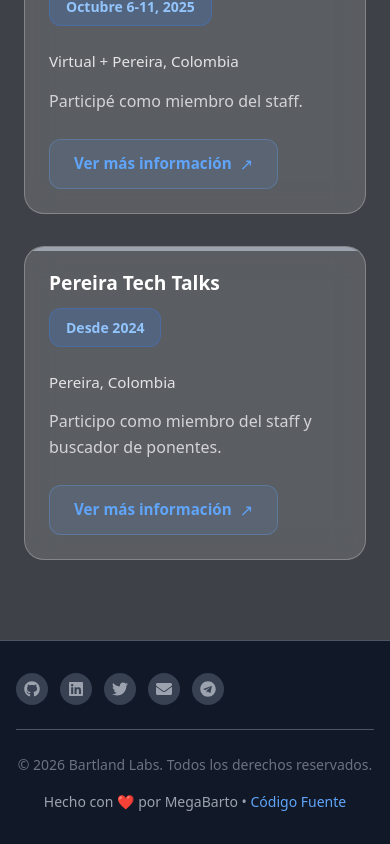
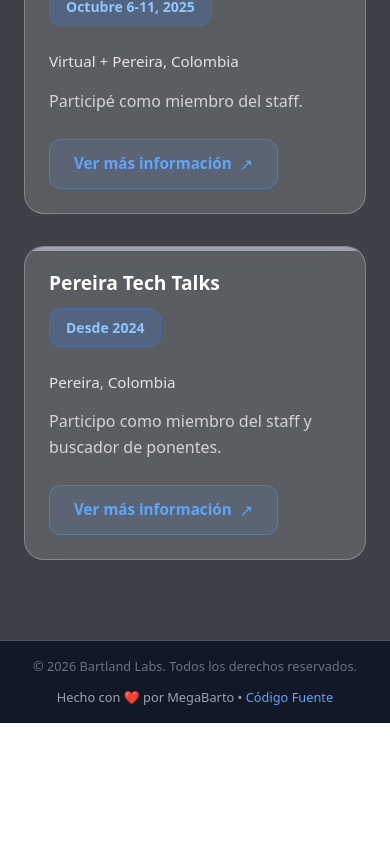
Before and after one commit to Mega-Barto/Mega-Barto.github.io, a React (Vite) app: page / in a window 390 px wide. Shown: the part 10732-11576 px from the top of the page. After the commit the page ends 11455 px from the top, so only its background shows below. Built offline with nearby package versions, Linux system fonts and the light colour scheme.

Commit message:
refactor:  Upgrade footer layout for improved structure and responsiveness

```diff
--- a/src/components/Footer/Footer.css
+++ b/src/components/Footer/Footer.css
@@ -8,54 +8,64 @@
 .footer-container {
   max-width: 1200px;
   margin: 0 auto;
-  padding: 2rem 1rem;
+  padding: 1rem 1.5rem;
 }
 
-/* Main Footer Content */
-.footer-main {
+/* Main Footer Content - Single Line Layout */
+.footer-content {
   display: grid;
-  grid-template-columns: 1fr;
-  gap: 2rem;
-  margin-bottom: 1.5rem;
+  grid-template-columns: 1fr 1fr 1fr;
+  align-items: center;
+  gap: 1rem;
 }
 
-@media (min-width: 768px) {
-  .footer-main {
-    grid-template-columns: 1fr 2fr;
-    gap: 3rem;
+@media (max-width: 1199px) {
+  .footer-content {
+    grid-template-columns: 1fr auto;
   }
 }
 
-/* Brand Section */
-.footer-brand {
-  display: flex;
-  flex-direction: column;
-  gap: 1rem;
+@media (max-width: 640px) {
+  .footer-content {
+    display: flex;
+    flex-direction: column;
+    gap: 0.75rem;
+    text-align: center;
+  }
 }
 
-.footer-logo {
-  display: flex;
-  align-items: center;
-  gap: 0.5rem;
-  margin-bottom: 0.5rem;
+/* Copyright Section */
+.footer-copyright {
+  margin: 0;
+  color: var(--color-text-muted);
+  font-size: 0.8rem;
+  white-space: nowrap;
+  justify-self: start;
 }
 
-.footer-description {
-  color: var(--color-primary-400);
-  font-size: 0.875rem;
-  line-height: 1.6;
-  max-width: 24rem;
-  margin-bottom: 1rem;
+@media (max-width: 640px) {
+  .footer-copyright {
+    white-space: normal;
+  }
 }
 
+/* Social Links - Center */
 .footer-social {
   display: flex;
-  gap: 0.75rem;
+  gap: 0.5rem;
+  justify-content: center;
+  justify-self: center;
+}
+
+@media (max-width: 1199px) {
+  .footer-social {
+    display: none;
+  }
 }
 
 .footer-social .social-link {
-  width: 2rem;
-  height: 2rem;
+  width: 1.75rem;
+  height: 1.75rem;
   display: flex;
   align-items: center;
   justify-content: center;
@@ -71,100 +81,23 @@
   color: var(--color-text-inverse);
 }
 
-/* Footer Sections */
-.footer-sections {
-  display: grid;
-  grid-template-columns: 1fr;
-  gap: 1.5rem;
-}
 
-@media (min-width: 640px) {
-  .footer-sections {
-    grid-template-columns: repeat(2, 1fr);
-  }
-}
-
-.footer-section h3 {
-  font-size: 0.875rem;
-  font-weight: 600;
-  color: var(--color-text-inverse);
-  text-transform: uppercase;
-  letter-spacing: 0.05em;
-  margin-bottom: 0.75rem;
-}
-
-.footer-section ul {
-  list-style: none;
-  margin: 0;
-  padding: 0;
-  display: flex;
-  flex-direction: column;
-  gap: 0.5rem;
-}
-
-.footer-section a {
-  color: var(--color-primary-400);
-  text-decoration: none;
-  font-size: 0.875rem;
-  transition: color 0.3s;
-}
-
-.footer-section a:hover {
-  color: var(--color-accent-blue);
-}
-
-/* Footer Bottom */
-.footer-bottom {
-  padding-top: 1.5rem;
-  border-top: 1px solid var(--color-primary-600);
-}
-
-.footer-bottom-content {
-  display: flex;
-  flex-direction: column;
-  align-items: center;
-  gap: 1rem;
-  font-size: 0.875rem;
-  color: var(--color-text-muted);
-}
-
-@media (min-width: 640px) {
-  .footer-bottom-content {
-    flex-direction: row;
-    justify-content: space-between;
-  }
-}
-
-.footer-bottom-content p {
-  margin: 0;
-}
-
-.footer-bottom-links {
-  display: flex;
-  align-items: center;
-  gap: 1rem;
-}
-
-.footer-bottom-links a {
-  color: var(--color-text-muted);
-  text-decoration: none;
-  transition: color 0.3s;
-}
-
-.footer-bottom-links a:hover {
-  color: var(--color-primary-400);
-}
-
-.footer-bottom-links .separator {
-  color: var(--color-primary-600);
-}
 
 /* Footer Love Message */
 .footer-love {
+  margin: 0;
   color: var(--color-primary-400);
-  text-align: center;
-  font-size: 0.875rem;
-  margin-top: 0.5rem;
+  text-align: right;
+  font-size: 0.8rem;
+  white-space: nowrap;
+  justify-self: end;
+}
+
+@media (max-width: 640px) {
+  .footer-love {
+    text-align: center;
+    white-space: normal;
+  }
 }
 
 .footer-love .source-link {
@@ -178,9 +111,3 @@
   color: var(--color-status-info);
   text-decoration: underline;
 }
-
-@media (min-width: 640px) {
-  .footer-love {
-    text-align: left;
-  }
-}
--- a/src/components/Footer/Footer.tsx
+++ b/src/components/Footer/Footer.tsx
@@ -17,10 +17,11 @@
   return (
     <footer className={`footer ${className}`}>
       <div className="footer-container">
-        {/* Main Footer Content */}
-        <div className="footer-main">
-          {/* Brand Section */}
-          <div className="footer-brand">
+        <div className="footer-content">
+          <p className="footer-copyright">
+            © {currentYear} {t('personal.companyName')}. {t('footer.copyright')}
+          </p>
+
           <div className="footer-social">
             {socialLinks.map((social) => {
               const IconComponent = social.icon;
@@ -38,15 +39,7 @@
               );
             })}
           </div>
-          </div>
-        </div>
 
-        {/* Footer Bottom */}
-        <div className="footer-bottom">
-          <div className="footer-bottom-content">
-            <p>
-              © {currentYear} {t('personal.companyName')}. {t('footer.copyright')}
-            </p>
           <p className="footer-love">
             {t('footer.madeWithLove')} • <a
               href="https://github.com/Mega-Barto/Mega-Barto.github.io"
@@ -59,7 +52,6 @@
           </p>
         </div>
       </div>
-      </div>
     </footer>
   );
 };
```
Lines whose indentation alone changed are shown as unchanged.
